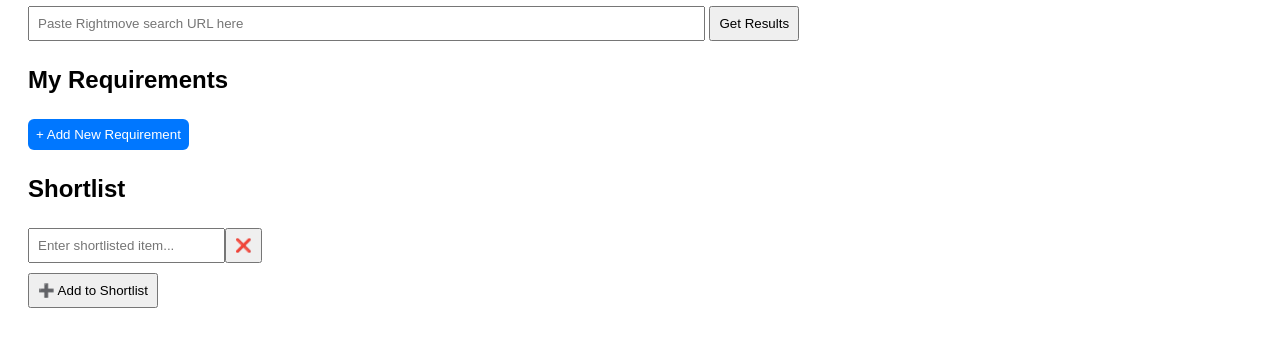
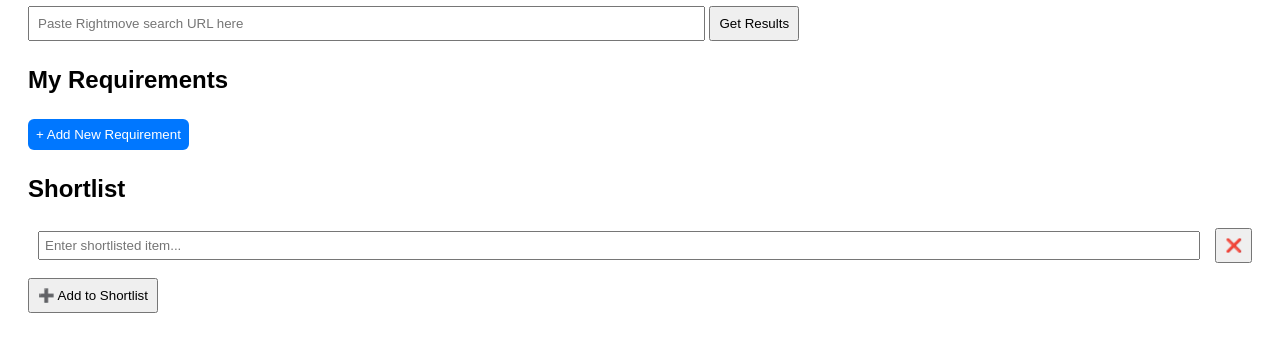
Before and after one commit to Harry2k21/house_finder, a plain HTML site: page index.html in a window 1280 px wide. Both pictures are taken after a click on the button "➕ Add to Shortlist". Shown: the part 107-458 px from the top of the page. Drawn offline with Linux system fonts and the light colour scheme; no server answers.

Commit message:
shortlist styles added style.css

```diff
--- a/style.css
+++ b/style.css
@@ -1,12 +1,3 @@
-body {
-    font-family: Arial, sans-serif; padding: 20px;
-}
-
-input, button {
-    padding: 8px; margin: 5px 0;
-
-}
-
 body {
     font-family: Arial, sans-serif;
     padding: 20px;
@@ -22,7 +13,7 @@ input, button {
     margin-top: 20px;
 }
 
-.requirement {
+.requirement{
     display: flex;
     align-items: center;
     margin: 5px 0;
@@ -51,3 +42,32 @@ input, button {
     background: gray;
     cursor: not-allowed;
 }
+
+/* Shortlist Section */
+#shortlist {
+    margin-top: 20px;
+}
+
+.short-item {
+    display: flex;
+    align-items: center;
+    margin: 5px 0;
+}
+
+.short-item input[type="text"] {
+    flex: 1;
+    margin: 0 10px;
+    padding: 5px;
+}
+
+.short-item button {
+    margin-left: 5px;
+    cursor: pointer;
+}
+
+
+
+#addShortBtn:disabled {
+    background: gray;
+    cursor: not-allowed;
+}
```
